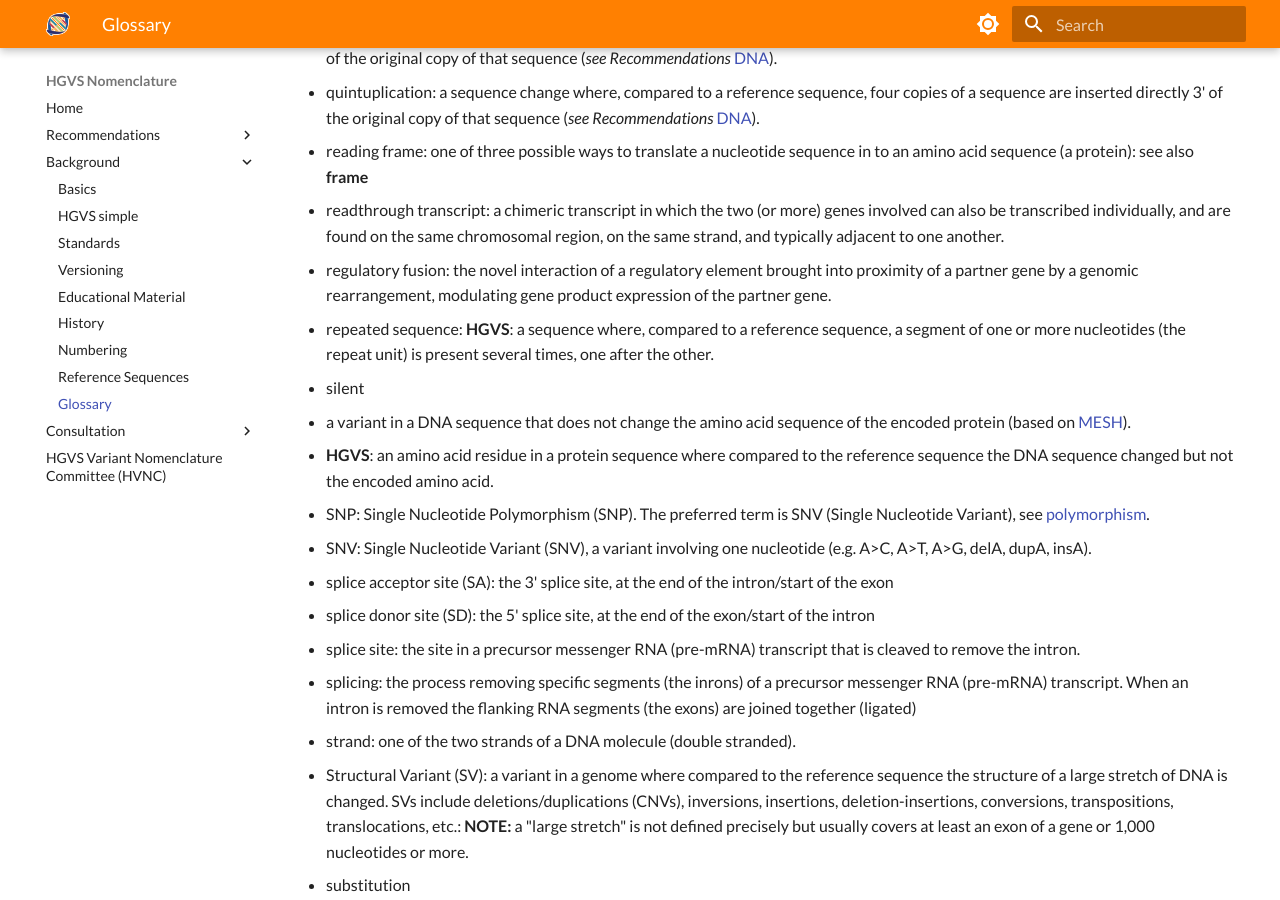
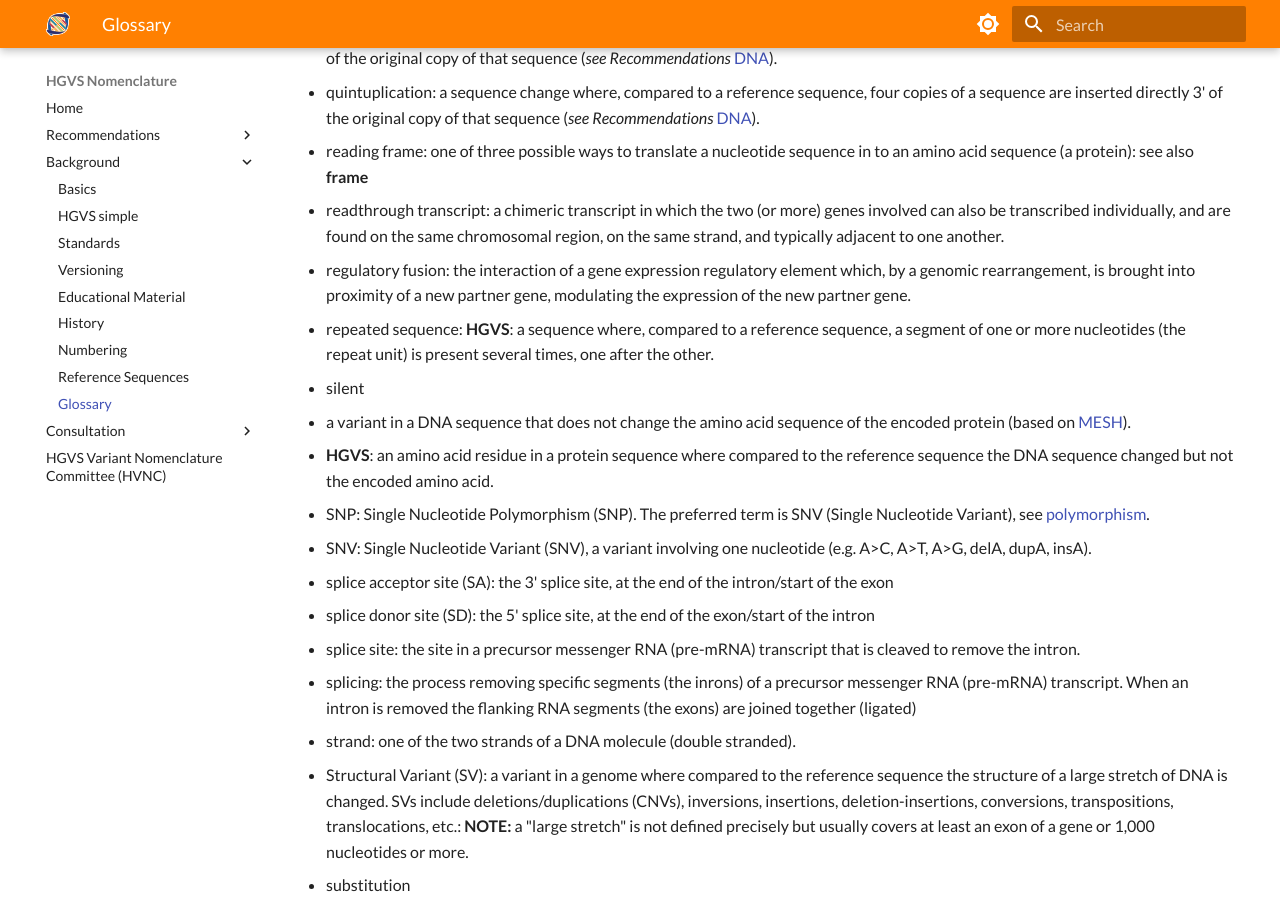
Before and after one commit to HGVSnomenclature/hgvs-nomenclature, an MkDocs documentation site: the page built from docs/background/glossary.md, in a window 1280 px wide and 900 px high, scrolled down 4097 px. Built offline with MkDocs 1.6.1 and Material for MkDocs 9.7.7, drawn with Linux system fonts in a browser that asks for light colours.

Commit message:
addresses https://github.com/HGVSnomenclature/hgvs-nomenclature/pull/22#discussion_r1142450259

```diff
--- a/docs/background/glossary.md
+++ b/docs/background/glossary.md
@@ -152,7 +152,7 @@ Please note that this Glossary is **work in progress**. Do you encounter missing
 
 - readthrough transcript: a chimeric transcript in which the two (or more) genes involved can also be transcribed individually, and are found on the same chromosomal region, on the same strand, and typically adjacent to one another.
 
-- regulatory fusion: the novel interaction of a regulatory element brought into proximity of a partner gene by a genomic rearrangement, modulating gene product expression of the partner gene.
+- regulatory fusion: the interaction of a gene expression regulatory element which, by a genomic rearrangement, is brought into proximity of a new partner gene, modulating the expression of the new partner gene.
 
 - repeated sequence: **HGVS**: a sequence where, compared to a reference sequence, a segment of one or more nucleotides (the repeat unit) is present several times, one after the other.
 
```
